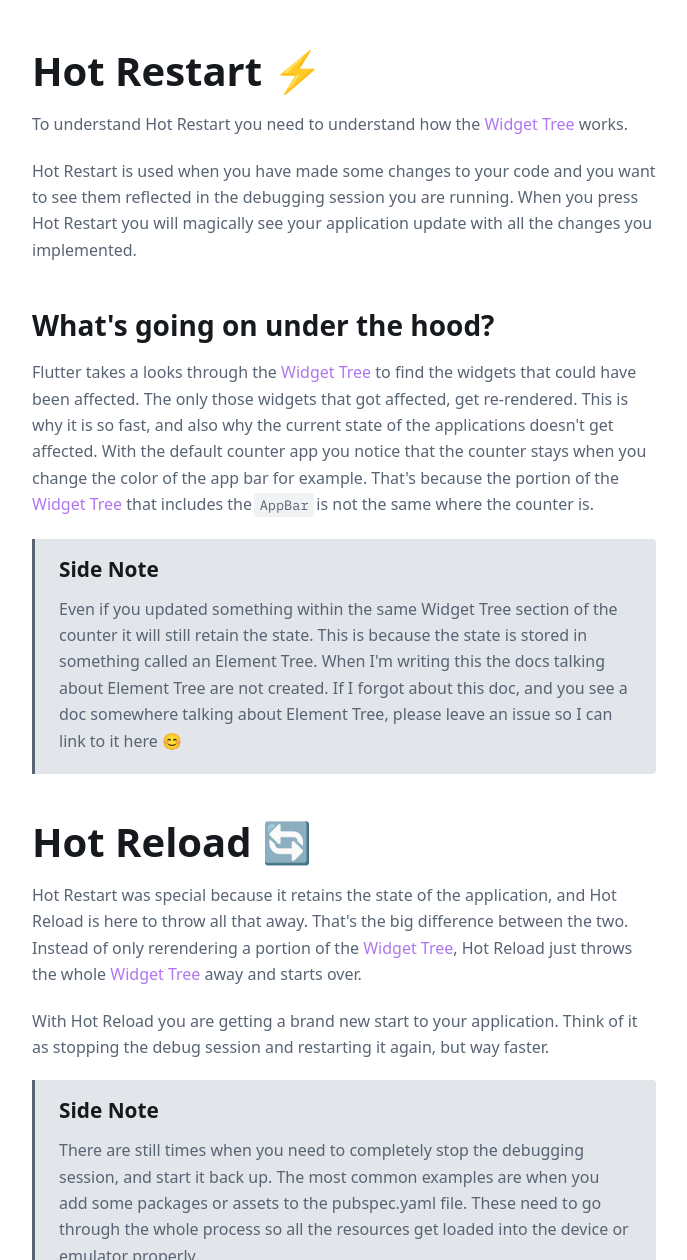
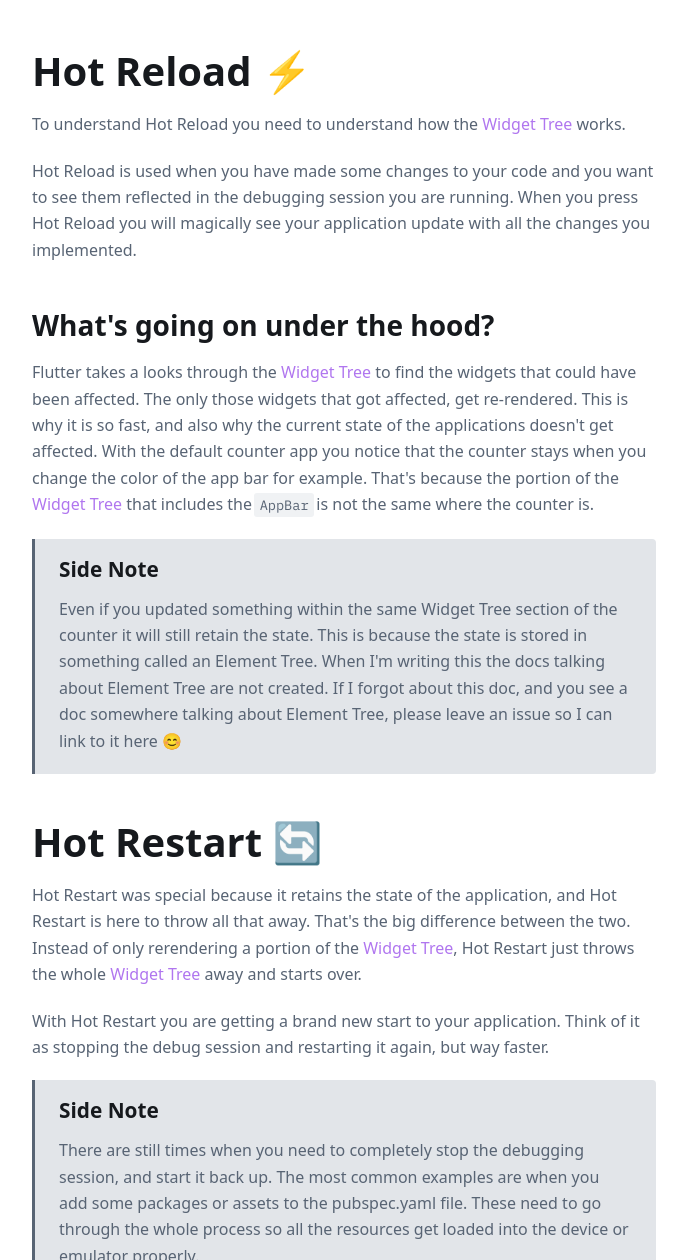
Before and after one commit to Sarraj-Sahar/hungrimind, an Astro site: page /flutter/hot_r in a window 1280 px wide. Shown: the part 2020-3280 px from the top of the page, without its empty margins (312-999 px from the left). Built offline with nearby package versions, Linux system fonts and the light colour scheme; Astro itself is replaced by a stand-in of ours; a script that the page names is missing.

Commit message:
doc: update naming

```diff
--- a/src/content/docs/flutter/hot_r.mdx
+++ b/src/content/docs/flutter/hot_r.mdx
@@ -32,10 +32,10 @@ Going from left to right you options are:
 Now let's actually focus on the title of this doc: these two buttons
 <img src="/public/hot_reload/debug_bar3.png" width="50%" style="margin-left: 9rem" alt="arrow pointing at hot restart and reload buttons"/>
 
-## Hot Restart ⚡️
-To understand Hot Restart you need to understand how the <a href="/flutter/widget_tree">Widget Tree</a> works.
+## Hot Reload ⚡️
+To understand Hot Reload you need to understand how the <a href="/flutter/widget_tree">Widget Tree</a> works.
 
-Hot Restart is used when you have made some changes to your code and you want to see them reflected in the debugging session you are running. When you press Hot Restart you will magically see your application update with all the changes you implemented.
+Hot Reload is used when you have made some changes to your code and you want to see them reflected in the debugging session you are running. When you press Hot Reload you will magically see your application update with all the changes you implemented.
 
 ### What's going on under the hood?
 Flutter takes a looks through the <a href="/flutter/widget_tree">Widget Tree</a> to find the widgets that could have been affected. The only those widgets that got affected, get re-rendered. This is why it is so fast, and also why the current state of the applications doesn't get affected. With the default counter app you notice that the counter stays when you change the color of the app bar for example. That's because the portion of the <a href="/flutter/widget_tree">Widget Tree</a> that includes the `AppBar` is not the same where the counter is.
@@ -43,10 +43,10 @@ Flutter takes a looks through the <a href="/flutter/widget_tree">Widget Tree</a>
 > #### Side Note
 > Even if you updated something within the same Widget Tree section of the counter it will still retain the state. This is because the state is stored in something called an Element Tree. When I'm writing this the docs talking about Element Tree are not created. If I forgot about this doc, and you see a doc somewhere talking about Element Tree, please leave an issue so I can link to it here 😊
 
-## Hot Reload 🔄
-Hot Restart was special because it retains the state of the application, and Hot Reload is here to throw all that away. That's the big difference between the two. Instead of only rerendering a portion of the <a href="/flutter/widget_tree">Widget Tree</a>, Hot Reload just throws the whole <a href="/flutter/widget_tree">Widget Tree</a> away and starts over.
+## Hot Restart 🔄
+Hot Restart was special because it retains the state of the application, and Hot Restart is here to throw all that away. That's the big difference between the two. Instead of only rerendering a portion of the <a href="/flutter/widget_tree">Widget Tree</a>, Hot Restart just throws the whole <a href="/flutter/widget_tree">Widget Tree</a> away and starts over.
 
-With Hot Reload you are getting a brand new start to your application. Think of it as stopping the debug session and restarting it again, but way faster.
+With Hot Restart you are getting a brand new start to your application. Think of it as stopping the debug session and restarting it again, but way faster.
 
 > #### Side Note
 > There are still times when you need to completely stop the debugging session, and start it back up. The most common examples are when you add some packages or assets to the pubspec.yaml file. These need to go through the whole process so all the resources get loaded into the device or emulator properly.
```
